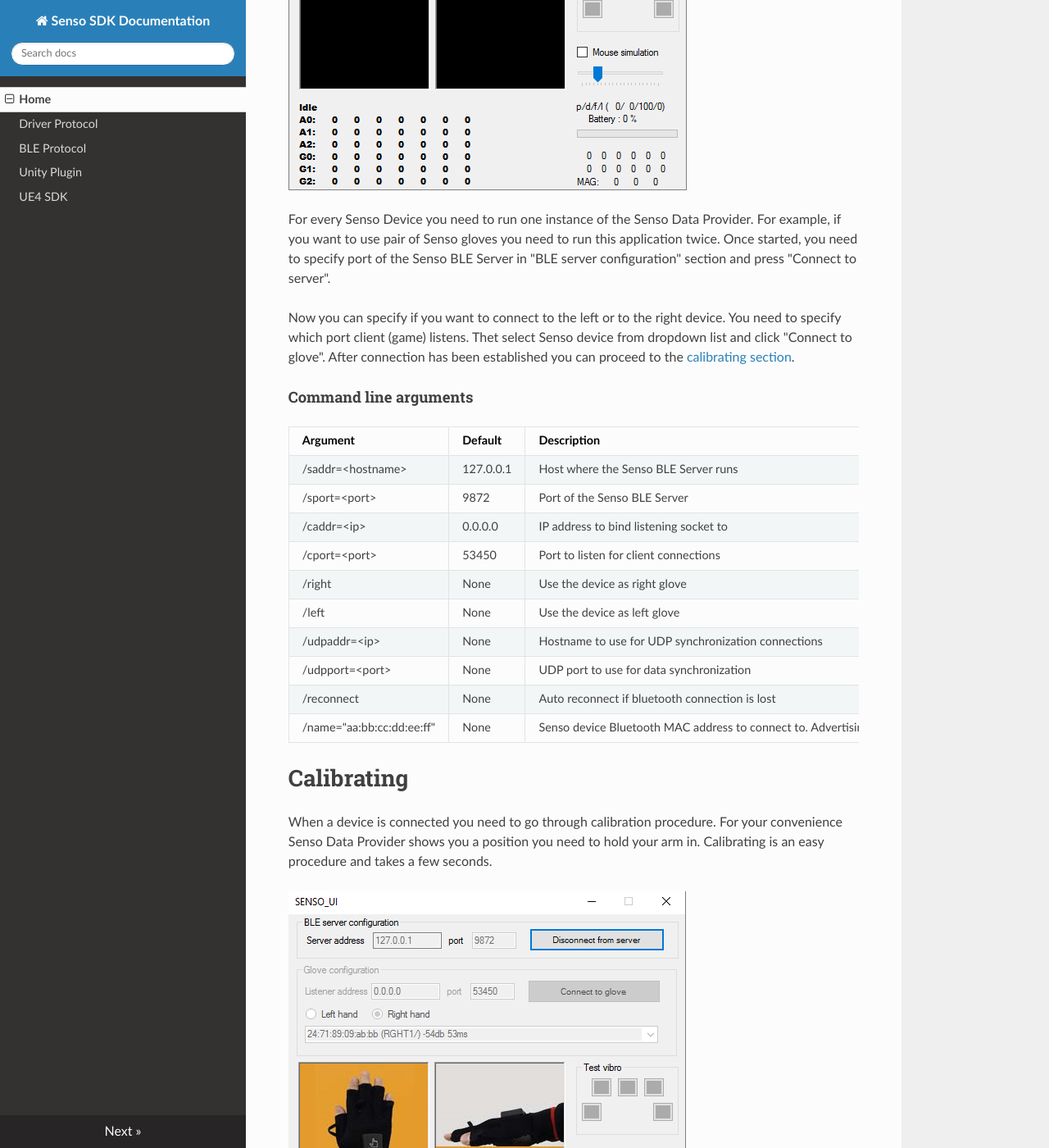
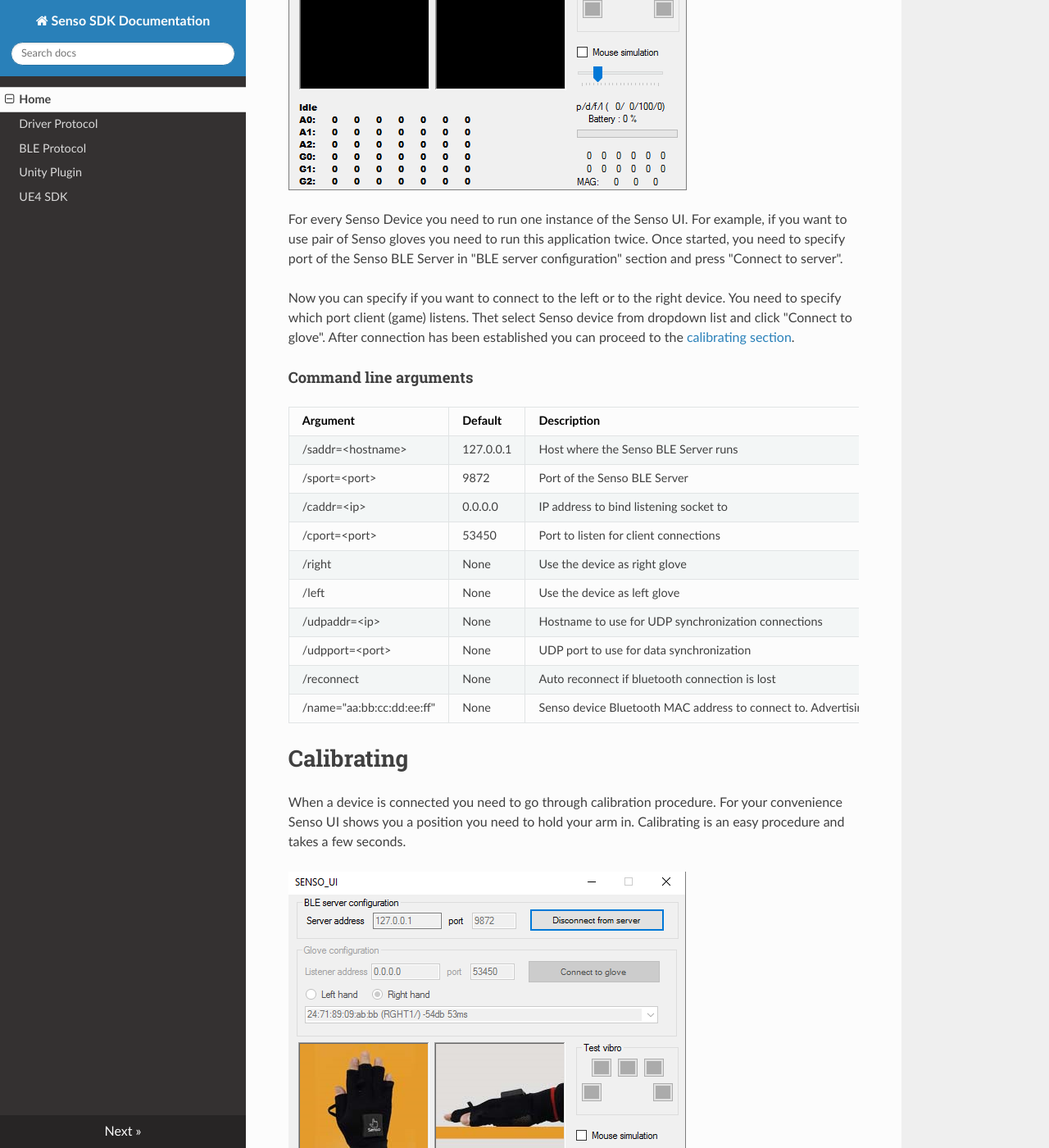
Before and after one commit to paintenzero/senso-docs, an MkDocs documentation site: the page built from docs/index.md, in a window 1280 px wide and 1400 px high, scrolled down 2251 px. Shown: the whole window at 82% size. Built offline with MkDocs 1.6.1, drawn with Linux system fonts in a browser that asks for light colours; nearby versions of some CDN libraries; old or Windows-style settings are respelled for this version of MkDocs; some of the changed text lies outside the part shown.

Commit message:
Renamed run.cmd to start.bat and Senso Data Provider to Senso UI.

```diff
--- a/docs/index.md
+++ b/docs/index.md
@@ -17,11 +17,11 @@ You can insert second BLE adapter from the Senso package into your PC.
 
 # Senso Device Driver
 
-Senso Device Driver consists of two parts: Senso BLE Server and Senso Data Provider.
+Senso Device Driver consists of two parts: Senso BLE Server and Senso User Interface.
 
 ## Automatic starting of all the software
 
-There is a convenient "run.cmd" script to start all the software needed and start working. Please, use the script and proceed to the [calibrating section](#calibrating).
+There is a convenient "start.bat" script to start all the software needed and start working. Please, use the script and proceed to the [calibrating section](#calibrating).
 
 ## Manual starting
 
@@ -35,11 +35,11 @@ This application should be run for every Senso BLE adapter installed on the syst
 
 To exit the Senso BLE Server you can right click on system tray icon and select "Exit".
 
-### Senso Data Provider
+### Senso User Interface
 
 ![Senso Data Provider first run](img/driver/senso_data_provider.png)
 
-For every Senso Device you need to run one instance of the Senso Data Provider. For example, if you want to use pair of Senso gloves you need to run this application twice. Once started, you need to specify port of the Senso BLE Server in "BLE server configuration" section and press "Connect to server".
+For every Senso Device you need to run one instance of the Senso UI. For example, if you want to use pair of Senso gloves you need to run this application twice. Once started, you need to specify port of the Senso BLE Server in "BLE server configuration" section and press "Connect to server".
 
 Now you can specify if you want to connect to the left or to the right device. You need to specify which port client (game) listens.
 Thet select Senso device from dropdown list and click "Connect to glove". After connection has been established you can proceed to the [calibrating section](#calibrating).
@@ -61,7 +61,7 @@ Thet select Senso device from dropdown list and click "Connect to glove". After
 
 # Calibrating
 
-When a device is connected you need to go through calibration procedure. For your convenience Senso Data Provider shows you a position you need to hold your arm in. Calibrating is an easy procedure and takes a few seconds.
+When a device is connected you need to go through calibration procedure. For your convenience Senso UI shows you a position you need to hold your arm in. Calibrating is an easy procedure and takes a few seconds.
 
 ![Calibration 1](/img/driver/sdp_calibrate1.png)
 ![Calibration 2](/img/driver/sdp_calibrate2.png)
```
